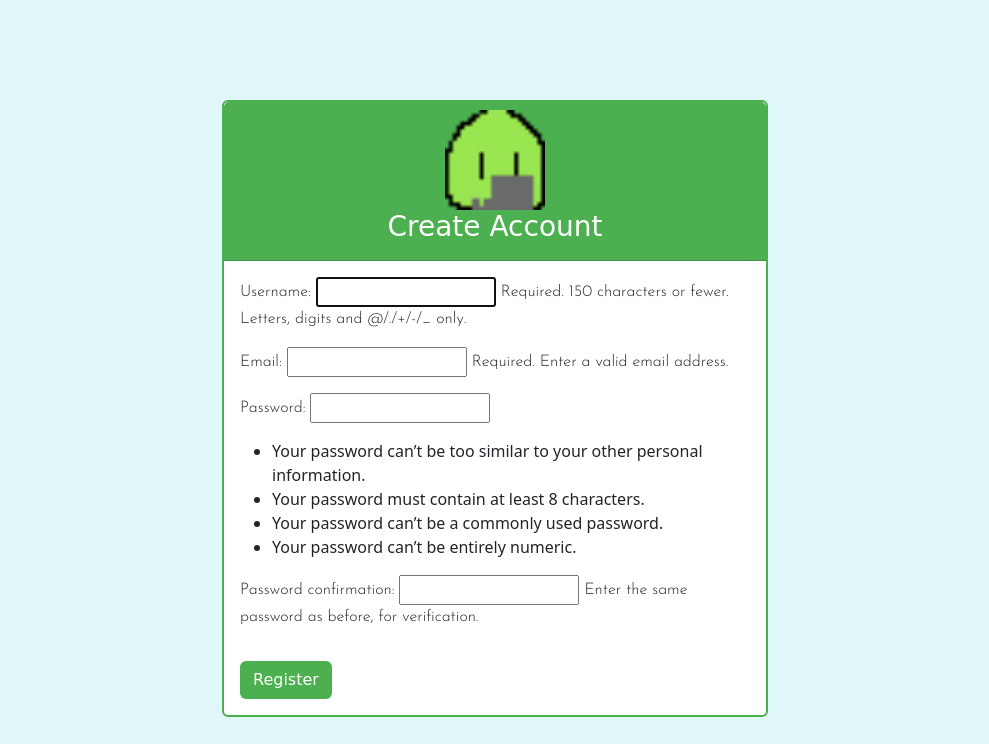
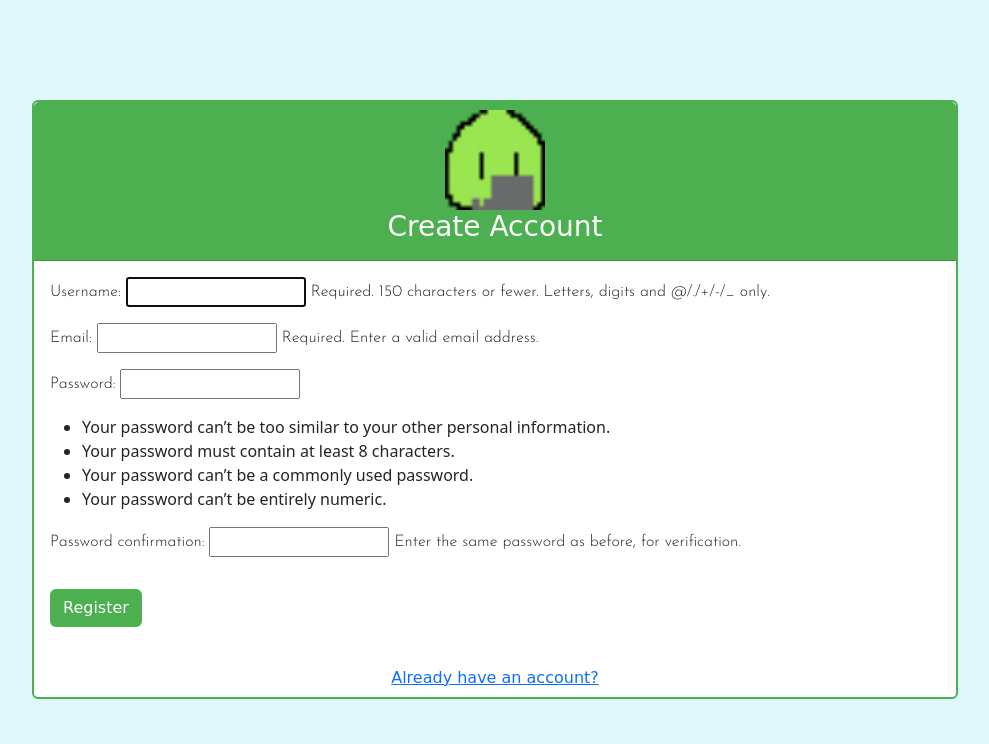
Before and after one commit to NearBee/Slime_Blog, a Django app: page /account/register/ in a window 1280 px wide. Shown: the part 56-800 px from the top of the page, without its empty margins (145-1134 px from the left). Run offline with Django 5.2, Linux system fonts and the light colour scheme; some web fonts are replaced.

Commit message:
Added a temp link for redirection to the login page

```diff
--- a/slime_blog/slime_blog_app/templates/registration.html
+++ b/slime_blog/slime_blog_app/templates/registration.html
@@ -6,7 +6,7 @@
 {% block body %}
 <div class='container'>
     <div class='row justify-content-center'>
-        <div class='col-md-6'>
+        <div class='col-md-10'>
             <div class='card'>
                 <div class='card-header'>
                     <img src="/static/images/better_slime1.png" alt="Slime Blog" class="slime-logo">
@@ -19,6 +19,7 @@
                         <button type="submit" class="btn btn-slime btn-block mt-3">Register</button>
                     </form>
                 </div>
+                <a href="{% url 'login' %}" class="btn btn-link mt-3">Already have an account?</a>
             </div>
         </div>
     </div>
```
